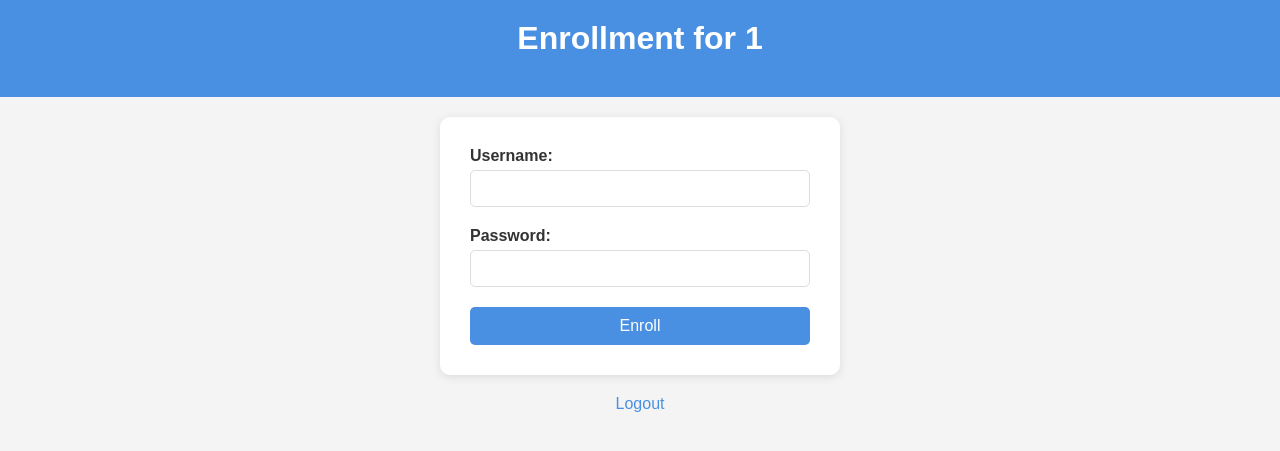
After one commit to pratiksha-relekar/Manual-Attendance-System, a Flask app: page /enrollment/1 in a window 1280 px wide. The commit adds this page. Shown: the top 451 px of the page. Run offline with Flask 3, Linux system fonts and the light colour scheme.

Commit message:
by_pratiksha

```diff
--- a/Attendance System/Attendance System/Attendance System/Client/app.py
+++ b/Attendance System/Attendance System/Attendance System/Client/app.py
@@ -1,7 +1,12 @@
 from flask import Flask, render_template, redirect, url_for, request
+from flask import Flask, render_template, redirect, url_for, request, flash
+
 import re  # Import regex module for password validation
+import csv
+import os
 
 app = Flask(__name__)
+app.secret_key = '123456789'
 
 # Route for landing page (index.html)
 @app.route('/')
@@ -54,5 +59,31 @@ def register():
         return redirect(url_for('admin_login'))
     return render_template('register.html')
 
+# add for enrollment page
+@app.route('/enrollment/<subject>', methods=['GET', 'POST'])
+def enrollment(subject):
+    if request.method == 'POST':
+        username = request.form['username']
+        password = request.form['password']
+
+        # Save the enrollment data to a CSV file
+        csv_file_path = 'static/enrollment_data.csv'  # Update the path to the static folder
+        file_exists = os.path.isfile(csv_file_path)  # Check if the file already exists
+
+        # Write to the CSV file
+        with open(csv_file_path, mode='a', newline='') as csv_file:
+            fieldnames = ['Username', 'Password', 'Subject']  # Define the field names
+            writer = csv.DictWriter(csv_file, fieldnames=fieldnames)
+
+            if not file_exists:
+                writer.writeheader()  # Write header only if the file is new
+            writer.writerow({'Username': username, 'Password': password, 'Subject': subject})
+
+        flash(f'Enrollment successful for {subject}!')
+        return redirect(url_for('user_dashboard'))  # Redirect to user dashboard or another page
+
+    return render_template('enrollment.html', subject=subject)
+
+
 if __name__ == '__main__':
     app.run(debug=True)
--- /dev/null
+++ b/Attendance System/Attendance System/Attendance System/Client/static/enrollment.css
@@ -0,0 +1,110 @@
+/* Basic Reset */
+* {
+    margin: 0;
+    padding: 0;
+    box-sizing: border-box;
+}
+
+body {
+    font-family: 'Arial', sans-serif;
+    background-color: #f4f4f4;
+    color: #333;
+}
+
+/* Header Styles */
+header {
+    background-color: #4A90E2; /* Updated blue background */
+    color: white; /* White text */
+    padding: 20px;
+    text-align: center;
+}
+
+/* Main Content Styles */
+main {
+    display: flex;
+    justify-content: center;
+    align-items: center;
+    flex-direction: column;
+    margin: 20px;
+}
+
+h1 {
+    margin-bottom: 20px;
+}
+
+/* Form Styles */
+form {
+    background: white;
+    padding: 30px;
+    border-radius: 10px;
+    box-shadow: 0 2px 10px rgba(0, 0, 0, 0.1);
+    width: 100%;
+    max-width: 400px;
+}
+
+label {
+    display: block;
+    margin-bottom: 5px;
+    font-weight: bold;
+}
+
+input[type="text"],
+input[type="password"] {
+    width: 100%;
+    padding: 10px;
+    margin-bottom: 20px;
+    border: 1px solid #ddd;
+    border-radius: 5px;
+    transition: border-color 0.3s;
+}
+
+/* Focus Effect */
+input:focus {
+    border-color: #4A90E2; /* Updated blue */
+    outline: none;
+}
+
+/* Button Styles */
+button {
+    background-color: #4A90E2; /* Updated blue */
+    color: white;
+    border: none;
+    padding: 10px 15px;
+    border-radius: 5px;
+    cursor: pointer;
+    font-size: 16px;
+    transition: background-color 0.3s, transform 0.3s;
+    width: 100%;
+}
+
+/* Hover Effect for Button */
+button:hover {
+    background-color: #3B78B9; /* Darker blue for hover */
+    transform: translateY(-2px);
+}
+
+/* Footer Styles */
+footer {
+    text-align: center;
+    margin-top: 20px;
+}
+
+footer a {
+    color: #4A90E2; /* Updated blue */
+    text-decoration: none;
+}
+
+footer a:hover {
+    text-decoration: underline;
+}
+
+/* Responsive Styles */
+@media (max-width: 600px) {
+    main {
+        margin: 10px;
+    }
+
+    form {
+        padding: 20px;
+    }
+}
--- /dev/null
+++ b/Attendance System/Attendance System/Attendance System/Client/static/enrollment_data.csv
@@ -0,0 +1,5 @@
+admin,admin,Pharmacology
+admin,admin,Pharmacology
+admin,admin,Pharmacology
+admin,admin,Pharmacology
+shranshay,123456789,Pharmacology
--- /dev/null
+++ b/Attendance System/Attendance System/Attendance System/Client/templates/enrollment.html
@@ -0,0 +1,29 @@
+<!DOCTYPE html>
+<html lang="en">
+<head>
+  <meta charset="UTF-8">
+  <meta name="viewport" content="width=device-width, initial-scale=1.0">
+  <title>Enrollment</title>
+  <link rel="stylesheet" href="{{ url_for('static', filename='enrollment.css') }}">
+</head>
+<body>
+  <header>
+    <h1>Enrollment for {{ subject }}</h1>
+  </header>
+  <main>
+    <form action="{{ url_for('enrollment', subject=subject) }}" method="POST">
+      <label for="username">Username:</label>
+      <input type="text" id="username" name="username" required>
+      <br>
+      <label for="password">Password:</label>
+      <input type="password" id="password" name="password" required>
+      <br>
+      <input type="hidden" name="subject" value="{{ subject }}">
+      <button type="submit">Enroll</button>
+    </form>
+  </main>
+  <footer>
+    <a href="{{ url_for('index') }}">Logout</a>
+  </footer>
+</body>
+</html>
```
Also changed, not shown: Attendance System/Attendance System/Attendance System/Client/templates/user_dashboard.html (+7 -7 lines).
